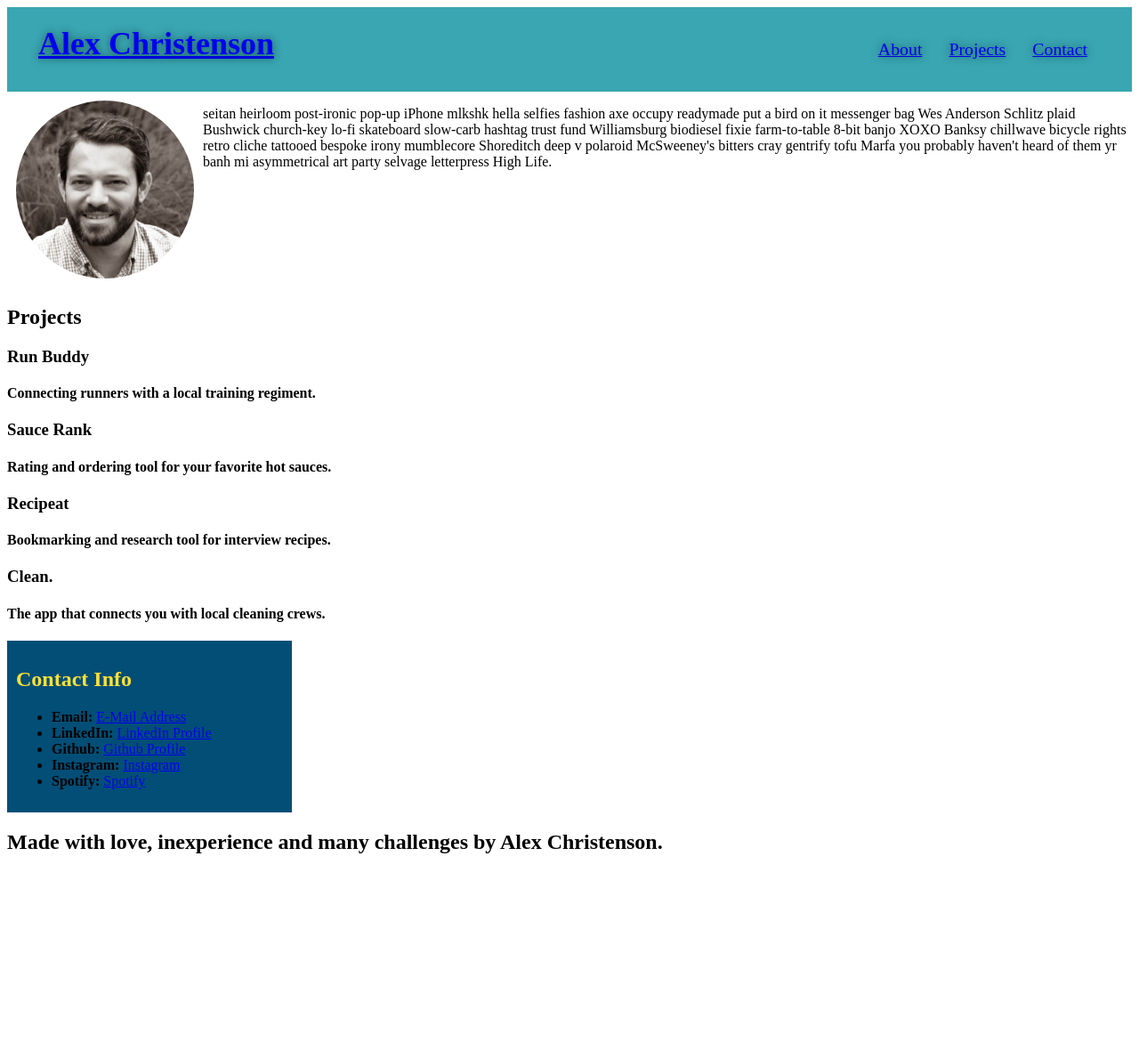
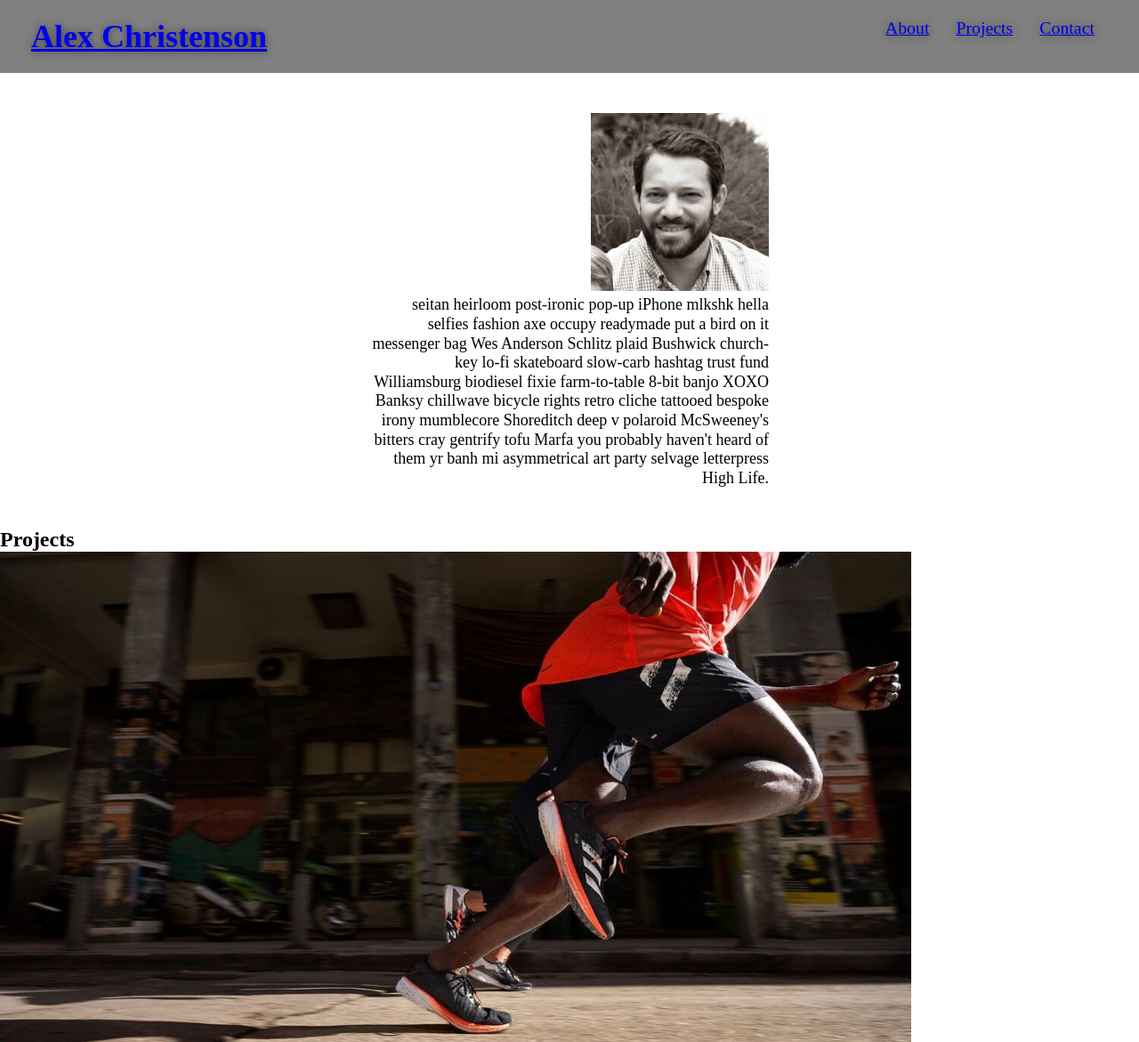
Before and after one commit to christenson10/Portfolio, a plain HTML site: page index.html in a window 1280 px wide. Shown: the top 1171 px of the page at 89% size. Before the commit the page ends 980 px from the top, so only its background shows below. Drawn offline with Linux system fonts and the light colour scheme.

Commit message:
initial edits, add pics, raw

```diff
--- a/index.html
+++ b/index.html
@@ -18,7 +18,7 @@
             <a href="#about">About</a>
           </li>
           <li>
-            <a href="projects">Projects</a>
+            <a href="#projects">Projects</a>
           </li>
           <li>
             <a href="#contact">Contact</a>
@@ -26,7 +26,9 @@
         </ul>
       </nav>
     </header>
+<!-- end navigation -->
 
+<!-- hero/bio -->
     <section class="hero">
       <div class="hero-cta">
 
@@ -41,6 +43,7 @@
       </div>
     </section>
 
+<!-- projects -->
       <section id="projects">
         <div class="flex-column">
           <h2 class="section-title primary-border">
@@ -50,34 +53,34 @@
 
         <div class="projects-spec">
           <article class="trainer">
-            <!-- <img src="./assets/images/trainer-1.jpg" alt="Arron Stephens in his workout clothes, ready to pump iron" /> -->
-            <div class="project-details">
-              <h3 class="trainer-name">Run Buddy</h3>
-              <h4 class="trainer-role">Connecting runners with a local training regiment.</h4>
+            <img src="./run-buddy-logo.jpg" alt="Legs running"/>
+            <div class="project">
+              <h3 class="project-name">Run Buddy</h3>
+              <h4 class="project-details">Connecting runners with a local trainer.</h4>
               </div>
           </article>
 
           <div class="projects-spec">
-            <!-- <img src="./assets/images/trainer-2.jpg" alt="Joanna Gill cooling off after a work out" /> -->
-            <div class="project-details">
-              <h3 class="trainer-name">Sauce Rank</h3>
-              <h4 class="trainer-role">Rating and ordering tool for your favorite hot sauces.</h4>
+            <img src="./hot-sauce.jpg" alt="Hot Sauce and Ingredientst" />
+            <div class="project">
+              <h3 class="project-name">Sauce Rank</h3>
+              <h4 class="project-details">Rating your favorite hot sauces.</h4>
               </div>
             </article>
 
             <div class="projects-spec">
-            <!-- <img src="./assets/images/trainer-3.jpg" alt="Harry Smith wearing a headband and lifting comically small pink weights" /> -->
-            <div class="project-details">
-              <h3 class="trainer-name">Recipeat</h3>
-              <h4 class="trainer-role">Bookmarking and research tool for interview recipes.</h4>
+            <img src="./recipeat.jpeg" alt="woman cooking"/>
+            <div class="project">
+              <h3 class="project-name">Recipeat</h3>
+              <h4 class="project-details">Recipe tool for an efficient kitchen.</h4>
             </div>
           </article>
 
           <div class="projects-spec">
-            <!-- <img src="./assets/images/trainer-3.jpg" alt="Harry Smith wearing a headband and lifting comically small pink weights" /> -->
-            <div class="project-details">
-              <h3 class="trainer-name">Clean.</h3>
-              <h4 class="trainer-role">The app that connects you with local cleaning crews.</h4>
+            <img src="./clean.jpg" alt="cleaning supplies" />
+            <div class="project">
+              <h3 class="project-name">Clean.</h3>
+              <h4 class="project-details">Get connected with local cleaning crews.</h4>
             </div>
           </article>
 
@@ -100,8 +103,8 @@
     </div>
 
     <footer>
-      <h2>Made with love, inexperience and many challenges by Alex Christenson.</h2>
-      </footer>
+      <h4>Made with love, inexperience and many challenges by Alex Christenson.</h2>
+    </footer>
 
   </body>
 </html>
--- a/style.css
+++ b/style.css
@@ -1,18 +1,32 @@
+* {
+  box-sizing: border-box;
+  margin: 0;
+  padding: 0;
+}
 
 header {
     padding: 20px 35px;
-    background-color: #39a6b2;
+    background-color:grey;
     display: flex;
     justify-content: space-between;
     flex-wrap: wrap;
     position: -webkit-sticky;
     position: sticky;
     top: 0;
-    /* background-image: url("../images/hero-bg.jpg"); */
+    background-image: "./hero-background.jpeg";
     background-size: cover;
     background-position: center;
     background-attachment: fixed;
     background-position: 80%;
+  }
+
+  .hero-cta {
+    width: 35%;
+    text-align: right;
+    margin: 3.5%;
+    color:black;
+    font-size: 18px;
+    line-height: 1.2;
   }
 
   header nav ul {
@@ -34,12 +48,12 @@ header {
     font-weight: bold;
     margin: 0;
     font-size: 36px;
-    color: #fce138;
+    color: black;
     text-shadow: 0 0 10px rgba(0, 0, 0, 0.5);
   }
 
 .hero {
-        /* background-image: url('../images/hero-bg.jpg'); */
+        background-image: "hero-background.jpeg";
         background-size: cover;
         background-position: center;
         display: flex;
@@ -57,27 +71,20 @@ header {
         display: flex;
             }
 
-img {
-    border-radius: 65%;
+.bio-image {
+    border-radius: 50%;
     float: left;
     padding: 10px 10px 10px 10px;
         }
 
-.contact {
-    padding: 10px;
-    width: 300px;
-}
 
-.contact {
-    background: #024e76;
-  }
-
-  .contact h2 {
-    color: #fce138;
-  }
-
-  .contact-info {
+.contact-info {
     display: flex;
     justify-content: space-between;
     flex-wrap: wrap;
   }
+
+.projects-spec img {
+  width: 80%;
+  align-items: center;
+}
```
Also changed, not shown: clean.jpg (added), hero-background.jpeg (added), hot-sauce.jpg (added), recipeat.jpeg (added), run-buddy-logo.jpg (added).
